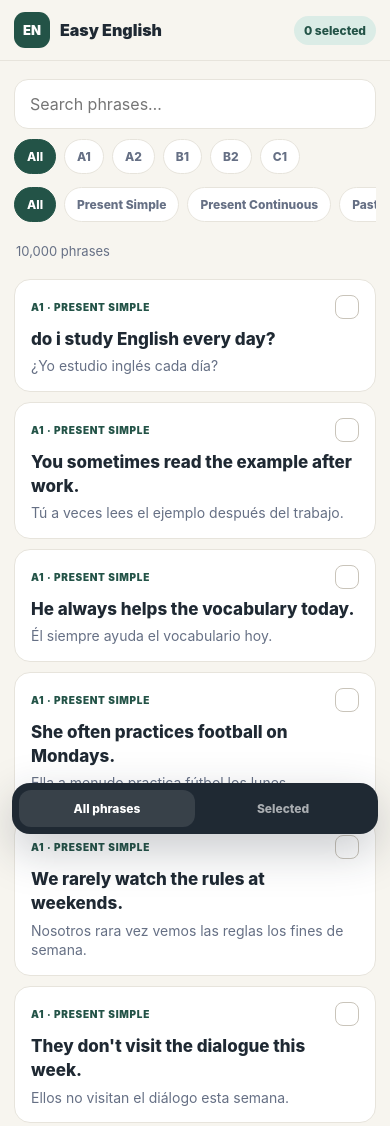
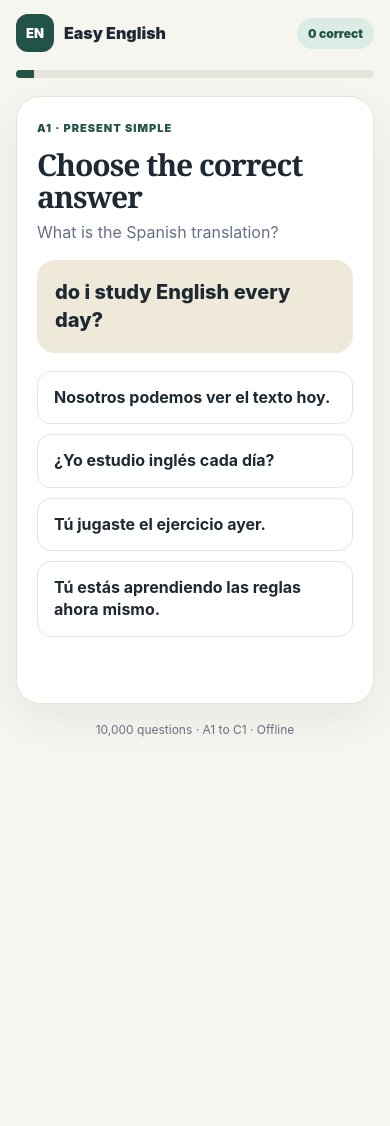
Before and after one commit to juanfranciscofernandezherreros/english-apk, a website: page www/index.html in a window 390 px wide. Shown: the top 1126 px of the page. After the commit the page ends 844 px from the top, so only its background shows below. Drawn offline with Linux system fonts and the light colour scheme; some packages are replaced by stand-ins of ours.

Commit message:
Turn app into questions-only quiz

```diff
--- a/www/index.html
+++ b/www/index.html
@@ -3,156 +3,115 @@
 <head>
   <meta charset="utf-8">
   <meta http-equiv="Content-Security-Policy" content="default-src 'self' data: gap: https://ssl.gstatic.com 'unsafe-eval'; style-src 'self' 'unsafe-inline'; script-src 'self' 'unsafe-inline' 'unsafe-eval'; img-src 'self' data: content:;">
-  <meta name="format-detection" content="telephone=no">
-  <meta name="msapplication-tap-highlight" content="no">
   <meta name="viewport" content="initial-scale=1,width=device-width,viewport-fit=cover">
-  <title>Easy English · Phrases</title>
+  <title>Easy English · Questions</title>
   <style>
-    :root{--bg:#f7f5ef;--card:#fff;--ink:#1f2933;--muted:#667085;--green:#235347;--soft:#dbece6;--gold:#f4b860;--line:#e7e4dc}
+    :root{--bg:#f7f5ef;--card:#fff;--ink:#1f2933;--muted:#667085;--green:#235347;--soft:#dbece6;--gold:#f4b860;--line:#e7e4dc;--red:#c86157}
     *{box-sizing:border-box}
     body{margin:0;background:var(--bg);color:var(--ink);font-family:Inter,ui-sans-serif,system-ui,-apple-system,BlinkMacSystemFont,"Segoe UI",sans-serif}
-    button,input{font:inherit}
-    button{cursor:pointer}
-    .app{max-width:920px;margin:auto;padding:env(safe-area-inset-top) 14px calc(86px + env(safe-area-inset-bottom))}
-    .topbar{position:sticky;top:0;z-index:20;margin:0 -14px;padding:12px 14px;background:rgba(247,245,239,.96);backdrop-filter:blur(14px);border-bottom:1px solid var(--line);display:flex;align-items:center;justify-content:space-between;gap:12px}
-    .brand{display:flex;align-items:center;gap:10px;font-weight:900}.mark{width:36px;height:36px;border-radius:11px;background:var(--green);color:#fff;display:grid;place-items:center;font-size:13px}
-    .selected-count{padding:7px 10px;border-radius:999px;background:var(--soft);color:var(--green);font-weight:850;font-size:12px}
-    .toolbar{display:grid;gap:10px;padding:18px 0 8px}
-    .search{width:100%;border:1px solid var(--line);border-radius:14px;background:#fff;padding:14px 15px;outline:none}.search:focus{border-color:var(--green);box-shadow:0 0 0 3px rgba(35,83,71,.1)}
-    .chips{display:flex;gap:8px;overflow:auto;padding-bottom:3px;scrollbar-width:none}.chip{flex:0 0 auto;border:1px solid var(--line);background:#fff;border-radius:999px;padding:9px 12px;font-size:12px;font-weight:850;color:var(--muted)}.chip.active{background:var(--green);border-color:var(--green);color:#fff}
-    .summary{display:flex;align-items:center;justify-content:space-between;gap:12px;color:var(--muted);font-size:13px;padding:8px 2px 4px}.clear{border:0;background:none;color:var(--green);font-weight:850;padding:4px 0}
-    .phrase-list{display:grid;gap:10px;margin-top:8px}
-    .phrase{width:100%;text-align:left;border:1px solid var(--line);background:var(--card);border-radius:16px;padding:15px 16px;position:relative;color:var(--ink);transition:.15s ease}
-    .phrase:active{transform:scale(.995)}
-    .phrase.selected{border-color:var(--green);background:var(--soft)}
-    .phrase-top{display:flex;align-items:center;justify-content:space-between;gap:10px;margin-bottom:8px}
-    .meta{font-size:10px;font-weight:900;letter-spacing:.07em;text-transform:uppercase;color:var(--green)}
-    .check{width:24px;height:24px;border-radius:8px;border:1px solid #c9c4ba;display:grid;place-items:center;background:#fff;color:transparent;font-size:14px;font-weight:900}
-    .selected .check{background:var(--green);border-color:var(--green);color:#fff}
-    .english{font-size:17px;font-weight:850;line-height:1.42}
-    .spanish{font-size:14px;color:var(--muted);line-height:1.42;margin-top:5px}
-    .selected .spanish{color:#47645d}
-    .load{width:100%;margin:14px 0 0;border:1px solid var(--line);background:#fff;color:var(--green);border-radius:13px;padding:13px;font-weight:850}
-    .empty{text-align:center;padding:44px 16px;color:var(--muted)}
-    .bottomnav{position:fixed;z-index:30;left:50%;transform:translateX(-50%);bottom:calc(10px + env(safe-area-inset-bottom));width:min(420px,calc(100% - 24px));background:#1f2933;border-radius:18px;display:grid;grid-template-columns:1fr 1fr;padding:7px;box-shadow:0 16px 45px rgba(31,41,51,.25)}
-    .navbtn{border:0;background:transparent;color:rgba(255,255,255,.62);padding:11px 8px;border-radius:12px;font-size:12px;font-weight:850}.navbtn.active{background:rgba(255,255,255,.11);color:#fff}
-    @media(min-width:700px){.phrase-list{grid-template-columns:1fr 1fr}.app{padding-left:24px;padding-right:24px}}
+    button{font:inherit;cursor:pointer}
+    .app{max-width:560px;margin:auto;padding:env(safe-area-inset-top) 16px calc(34px + env(safe-area-inset-bottom))}
+    .topbar{display:flex;align-items:center;justify-content:space-between;padding:14px 0 18px}
+    .brand{display:flex;align-items:center;gap:10px;font-weight:900}.mark{width:38px;height:38px;border-radius:12px;background:var(--green);color:#fff;display:grid;place-items:center;font-size:13px}
+    .score{padding:8px 11px;border-radius:999px;background:var(--soft);color:var(--green);font-size:12px;font-weight:900}
+    .progress{height:8px;background:#e7e4dc;border-radius:999px;overflow:hidden}.progress>span{display:block;height:100%;background:var(--green);width:0%;transition:.25s}
+    .question-card{margin-top:18px;background:var(--card);border:1px solid var(--line);border-radius:24px;padding:24px 20px;box-shadow:0 16px 42px rgba(31,41,51,.07)}
+    .meta{font-size:11px;letter-spacing:.09em;text-transform:uppercase;color:var(--green);font-weight:900}
+    h1{font:700 30px/1.08 Georgia,"Times New Roman",serif;letter-spacing:-.035em;margin:14px 0 8px}
+    .prompt{font-size:16px;color:var(--muted);margin:0 0 18px}
+    .sentence{padding:18px;border-radius:18px;background:#efe9da;font-size:20px;font-weight:850;line-height:1.42;margin-bottom:18px}
+    .answers{display:grid;gap:10px}
+    .answer{width:100%;text-align:left;border:1px solid var(--line);background:#fff;border-radius:14px;padding:15px 16px;color:var(--ink);font-weight:750;line-height:1.35}
+    .answer:hover{border-color:var(--green)}
+    .answer.correct{background:var(--soft);border-color:var(--green);color:var(--green)}
+    .answer.wrong{background:#fde8e6;border-color:var(--red);color:#8c3f37}
+    .answer:disabled{cursor:default}
+    .feedback{min-height:26px;margin:16px 0 0;font-weight:850}
+    .next{width:100%;border:0;background:var(--green);color:#fff;border-radius:14px;padding:15px;margin-top:12px;font-weight:900;display:none}
+    .next.show{display:block}
+    .footer{text-align:center;color:var(--muted);font-size:12px;margin-top:18px}
   </style>
 </head>
 <body>
   <div class="app">
     <header class="topbar">
       <div class="brand"><span class="mark">EN</span><span>Easy English</span></div>
-      <span class="selected-count" id="selectedCount">0 selected</span>
+      <span class="score" id="score">0 correct</span>
     </header>
 
-    <main>
-      <section class="toolbar">
-        <input id="searchInput" class="search" type="search" placeholder="Search phrases…" autocomplete="off">
-        <div id="levelChips" class="chips"></div>
-        <div id="topicChips" class="chips"></div>
-        <div class="summary"><span id="resultSummary">10,000 phrases</span><button id="clearSelected" class="clear" hidden>Clear selected</button></div>
-      </section>
+    <div class="progress"><span id="progressBar"></span></div>
 
-      <section id="phraseList" class="phrase-list"></section>
-      <button id="loadMore" class="load">Show more</button>
+    <main class="question-card">
+      <div class="meta" id="meta">A1 · Present Simple</div>
+      <h1>Choose the correct answer</h1>
+      <p class="prompt">What is the Spanish translation?</p>
+      <div class="sentence" id="sentence"></div>
+      <div class="answers" id="answers"></div>
+      <div class="feedback" id="feedback"></div>
+      <button class="next" id="nextBtn">Next question →</button>
     </main>
+
+    <div class="footer">10,000 questions · A1 to C1 · Offline</div>
   </div>
-
-  <nav class="bottomnav" aria-label="Phrase navigation">
-    <button class="navbtn active" data-mode="all">All phrases</button>
-    <button class="navbtn" data-mode="selected">Selected</button>
-  </nav>
 
   <script src="cordova.js"></script>
   <script src="grammar-data.js"></script>
   <script>
     (() => {
       const phrases = window.EASY_ENGLISH_PHRASES || [];
-      const topics = window.EASY_ENGLISH_TOPICS || [];
+      let index = 0, correct = 0, answered = false;
       const $ = id => document.getElementById(id);
-      let selected = new Set(JSON.parse(localStorage.getItem('easyEnglishSelected') || '[]'));
-      let level='All', topic='All', query='', visible=50, mode='all';
 
-      function escapeHtml(v){
-        return String(v).replace(/[&<>"']/g,m=>({'&':'&amp;','<':'&lt;','>':'&gt;','"':'&quot;',"'":'&#039;'}[m]));
+      function shuffle(items){
+        const a=[...items];
+        for(let i=a.length-1;i>0;i--){const j=Math.floor(Math.random()*(i+1));[a[i],a[j]]=[a[j],a[i]];}
+        return a;
       }
 
-      function save(){
-        localStorage.setItem('easyEnglishSelected',JSON.stringify([...selected]));
-        $('selectedCount').textContent=selected.size.toLocaleString()+' selected';
-        $('clearSelected').hidden=selected.size===0;
+      function makeOptions(item){
+        const sameLevel=phrases.filter(p=>p.level===item.level && p.id!==item.id);
+        const wrong=shuffle(sameLevel).slice(0,3).map(p=>p.spanish);
+        return shuffle([item.spanish,...wrong]);
       }
 
-      function current(){
-        const q=query.trim().toLowerCase();
-        return phrases.filter(p =>
-          (mode==='all' || selected.has(p.id)) &&
-          (level==='All' || p.level===level) &&
-          (topic==='All' || p.topic===topic) &&
-          (!q || p.english.toLowerCase().includes(q) || p.spanish.toLowerCase().includes(q) || p.topic.toLowerCase().includes(q))
-        );
+      function showQuestion(){
+        answered=false;
+        const item=phrases[index%phrases.length];
+        $('meta').textContent=item.level+' · '+item.topic;
+        $('sentence').textContent=item.english;
+        $('feedback').textContent='';
+        $('nextBtn').classList.remove('show');
+        $('answers').innerHTML='';
+        makeOptions(item).forEach(option=>{
+          const b=document.createElement('button');
+          b.className='answer';
+          b.textContent=option;
+          b.onclick=()=>answer(b,option,item.spanish);
+          $('answers').appendChild(b);
+        });
+        $('progressBar').style.width=((index%20)+1)*5+'%';
       }
 
-      function card(p){
-        const b=document.createElement('button');
-        b.className='phrase'+(selected.has(p.id)?' selected':'');
-        b.innerHTML='<div class="phrase-top"><span class="meta">'+escapeHtml(p.level)+' · '+escapeHtml(p.topic)+'</span><span class="check">✓</span></div>'+
-          '<div class="english">'+escapeHtml(p.english)+'</div>'+
-          '<div class="spanish">'+escapeHtml(p.spanish)+'</div>';
-        b.onclick=()=>{
-          if(selected.has(p.id)) selected.delete(p.id); else selected.add(p.id);
-          save();
-          if(mode==='selected') render(false); else b.classList.toggle('selected',selected.has(p.id));
-        };
-        return b;
+      function answer(button,value,right){
+        if(answered) return;
+        answered=true;
+        document.querySelectorAll('.answer').forEach(b=>{
+          b.disabled=true;
+          if(b.textContent===right) b.classList.add('correct');
+        });
+        if(value===right){
+          correct++;
+          $('feedback').textContent='✓ Correct';
+        }else{
+          button.classList.add('wrong');
+          $('feedback').textContent='Not quite';
+        }
+        $('score').textContent=correct+' correct';
+        $('nextBtn').classList.add('show');
       }
 
-      function render(reset=true){
-        if(reset) visible=50;
-        const data=current(), list=$('phraseList');
-        list.innerHTML='';
-        data.slice(0,visible).forEach(p=>list.appendChild(card(p)));
-        $('resultSummary').textContent=data.length.toLocaleString()+' phrases';
-        $('loadMore').hidden=visible>=data.length || data.length===0;
-        if(!data.length) list.innerHTML='<div class="empty">No phrases found.</div>';
-      }
-
-      function makeChips(){
-        const levels=['All','A1','A2','B1','B2','C1'];
-        $('levelChips').innerHTML='';
-        levels.forEach(x=>{
-          const b=document.createElement('button');
-          b.className='chip'+(level===x?' active':'');
-          b.textContent=x;
-          b.onclick=()=>{level=x;topic='All';makeChips();render();};
-          $('levelChips').appendChild(b);
-        });
-
-        $('topicChips').innerHTML='';
-        ['All',...topics.filter(t=>level==='All'||t.level===level).map(t=>t.name)].forEach(x=>{
-          const b=document.createElement('button');
-          b.className='chip'+(topic===x?' active':'');
-          b.textContent=x;
-          b.onclick=()=>{topic=x;makeChips();render();};
-          $('topicChips').appendChild(b);
-        });
-      }
-
-      document.querySelectorAll('.navbtn').forEach(b=>{
-        b.onclick=()=>{
-          mode=b.dataset.mode;
-          document.querySelectorAll('.navbtn').forEach(x=>x.classList.toggle('active',x===b));
-          render();
-          window.scrollTo({top:0,behavior:'smooth'});
-        };
-      });
-
-      $('searchInput').addEventListener('input',e=>{query=e.target.value;render();});
-      $('loadMore').onclick=()=>{visible+=50;render(false);};
-      $('clearSelected').onclick=()=>{selected.clear();save();render();};
-
-      makeChips();save();render();
+      $('nextBtn').onclick=()=>{index++;showQuestion();};
+      showQuestion();
     })();
   </script>
 </body>
```
